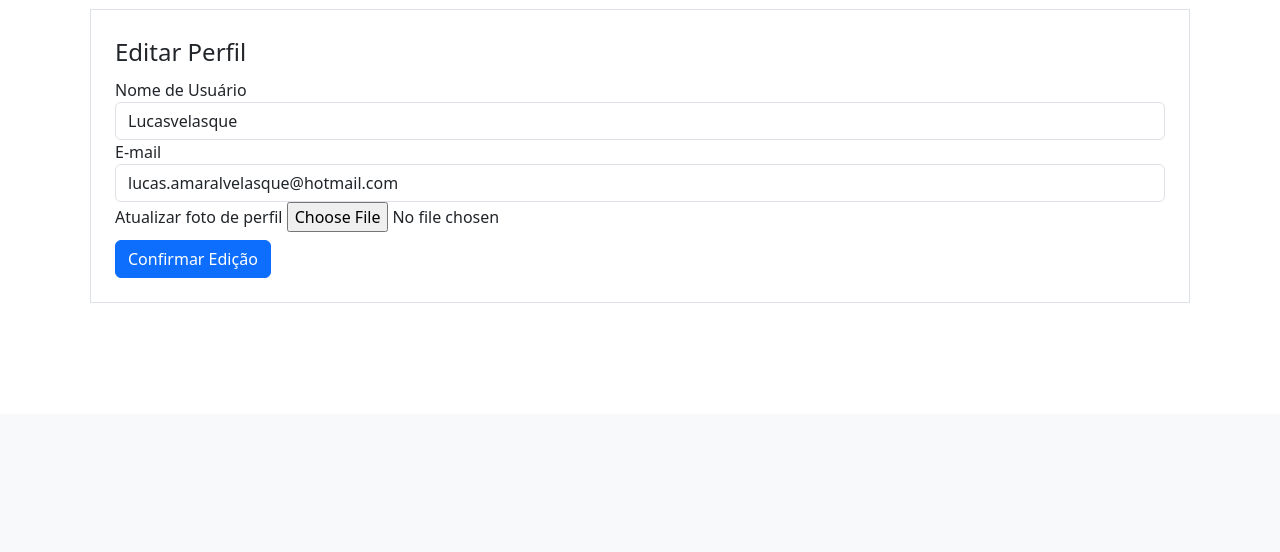
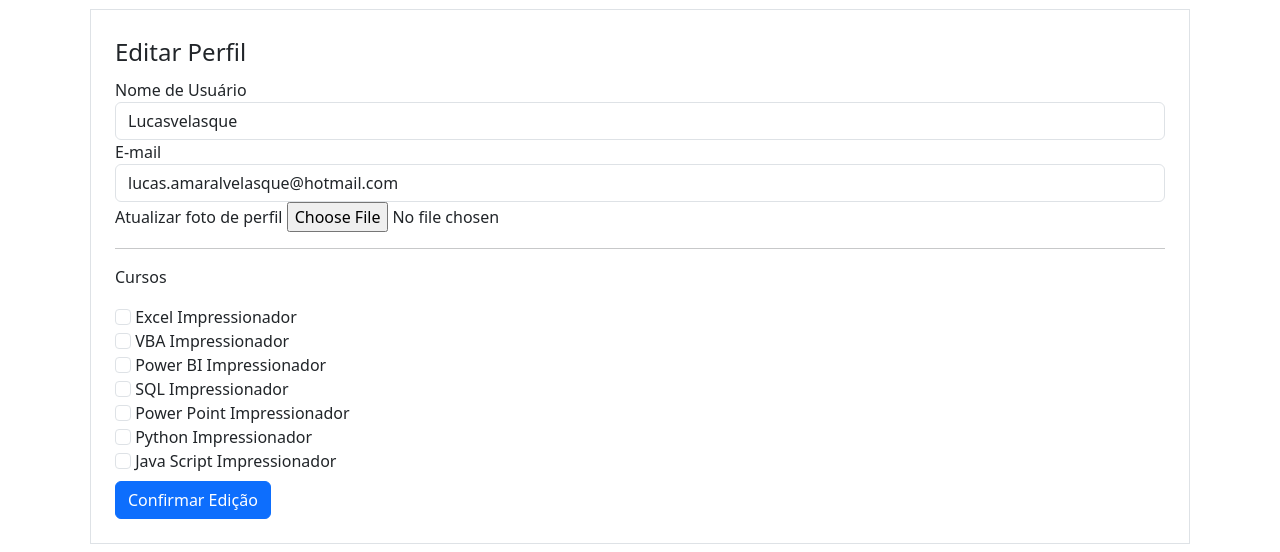
Before and after one commit to lucasamaral296/sitecomunidadeFLASK, a Flask app: page /perfil/editar in a window 1280 px wide. Shown: the part 386-938 px from the top of the page. Before the commit the page ends 689 px from the top, so only its background shows below. Run offline with Flask 3, Linux system fonts and the light colour scheme; a user stored in the database is signed in; some libraries are stand-ins or nearby versions.

Commit message:
adicionando campos dos cursos do usuario, usando for no html

```diff
--- a/comunidadeimpressionadora/forms.py
+++ b/comunidadeimpressionadora/forms.py
@@ -30,6 +30,13 @@ class FormEditarPerfil(FlaskForm):
     username = StringField('Nome de Usuário', validators=[DataRequired()])
     email = StringField('E-mail', validators=[DataRequired(), Email()])
     foto_perfil = FileField("Atualizar foto de perfil", validators=[FileAllowed(['jpg', 'png'])])
+    curso_excel = BooleanField('Excel Impressionador')
+    curso_vba = BooleanField('VBA Impressionador')
+    curso_powerbi = BooleanField('Power BI Impressionador')
+    curso_sql = BooleanField('SQL Impressionador')
+    curso_powerpoint = BooleanField('Power Point Impressionador')
+    curso_python = BooleanField('Python Impressionador')
+    curso_js = BooleanField('Java Script Impressionador')
     botao_submit_editarperfil = SubmitField('Confirmar Edição')
 
     def validate_email(self, email):
--- a/comunidadeimpressionadora/templates/editarperfil.html
+++ b/comunidadeimpressionadora/templates/editarperfil.html
@@ -47,6 +47,19 @@
                                     {% endfor %}
                                 {% endif %}
                             </div>
+                            <hr>
+                            <p>
+                                Cursos
+                            </p>
+                            {% for campo in form %}
+                                {% if 'curso_' in campo.name %}
+                                <div class="form-group">
+                                    {{ campo(class="form-check-input") }}
+                                    {{ campo.label(class="form-check-label") }}
+                                </div>
+                                {% endif %}
+                            {% endfor %}
+
                         </fieldset>
                             {{ form.botao_submit_editarperfil(class="btn btn-primary mt-2") }}
                     </form>
```
